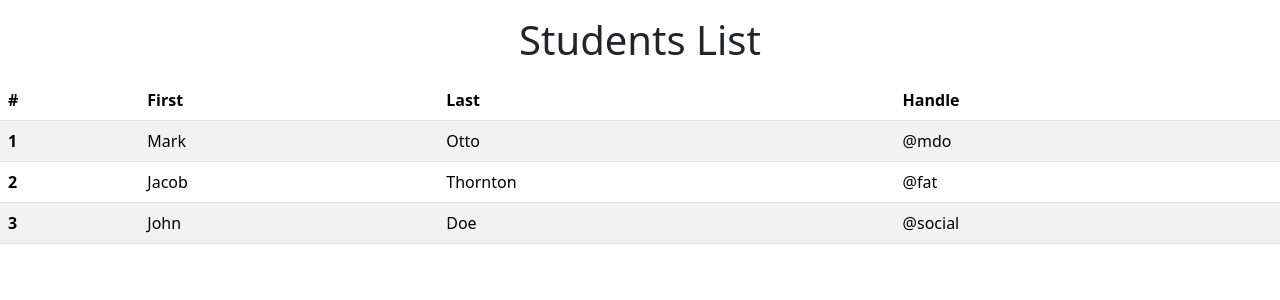
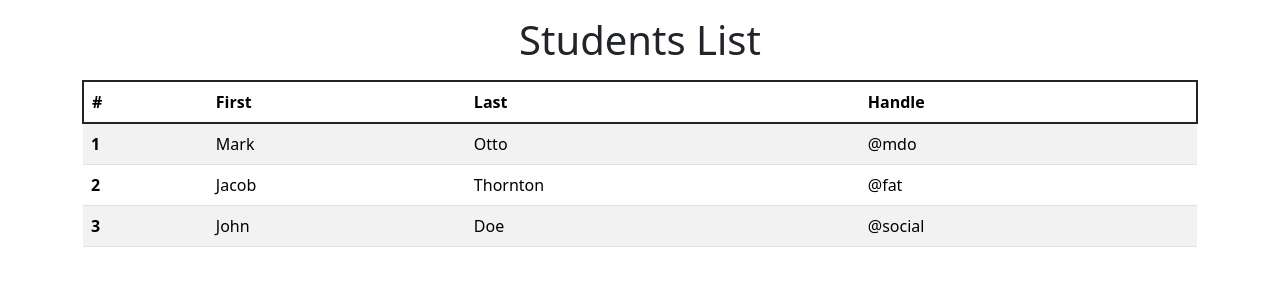
Before and after one commit to Django-projects-336/student-LMS-MT-CLS, a Django app: page / in a window 1280 px wide. Shown: the part 56-356 px from the top of the page. Run offline with Django 5.2, Linux system fonts and the light colour scheme.

Commit message:
updated style of homepage table

```diff
--- a/student_CRUD/templates/homepage.html
+++ b/student_CRUD/templates/homepage.html
@@ -1,8 +1,9 @@
 {% extends "master.html" %} {% block title %} Student list {% endblock title %} {% block content %}
 
 <h1 class="text-center mt-3 mb-3">Students List</h1>
+<div class="container">
   <table class="table table-striped">
-  <thead>
+    <thead class="border border-dark border-2 rounded">
       <tr>
         <th scope="col">#</th>
         <th scope="col">First</th>
@@ -31,4 +32,6 @@
       </tr>
     </tbody>
   </table>
+</div>
+
 {% endblock content %}
```
Lines whose indentation alone changed are shown as unchanged.
